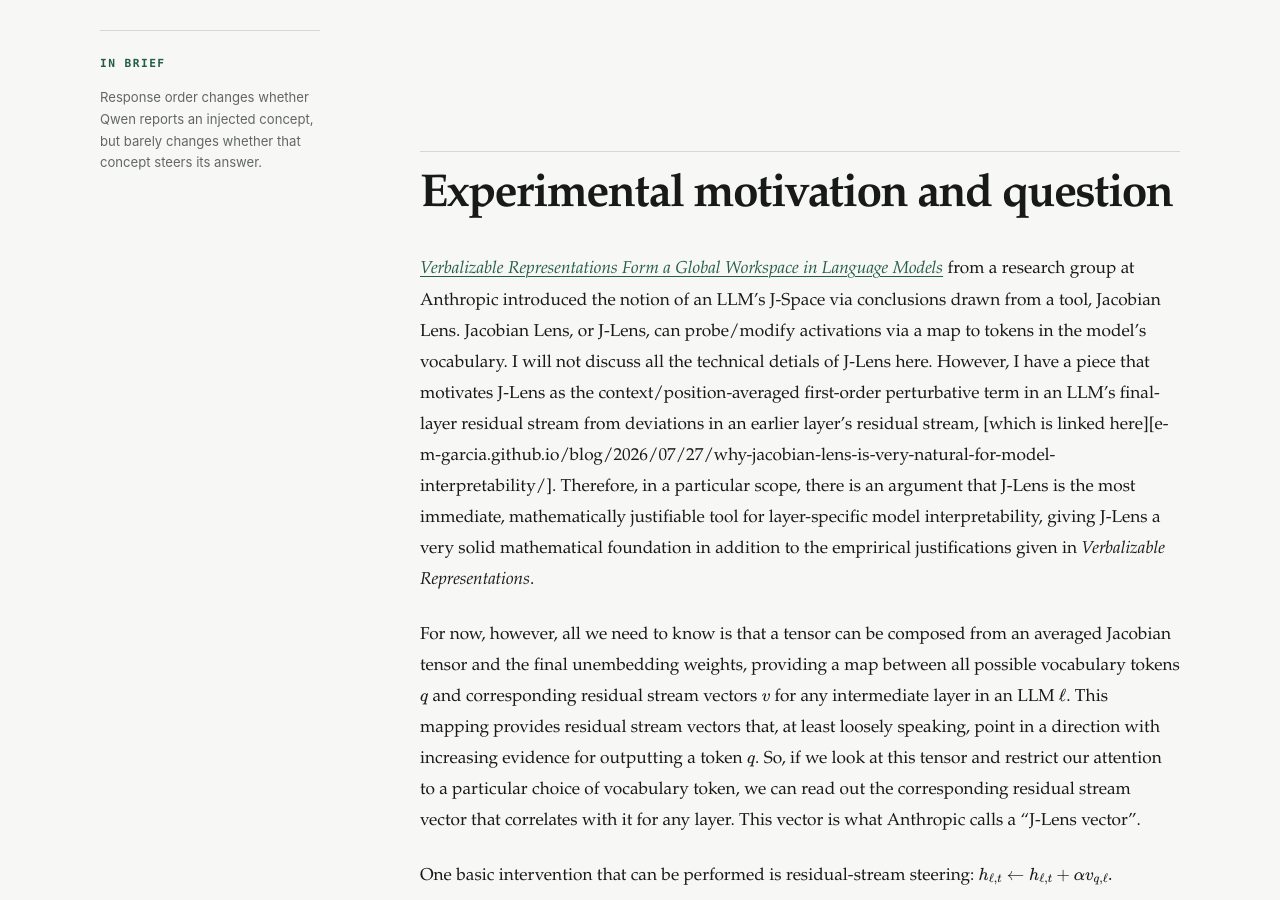
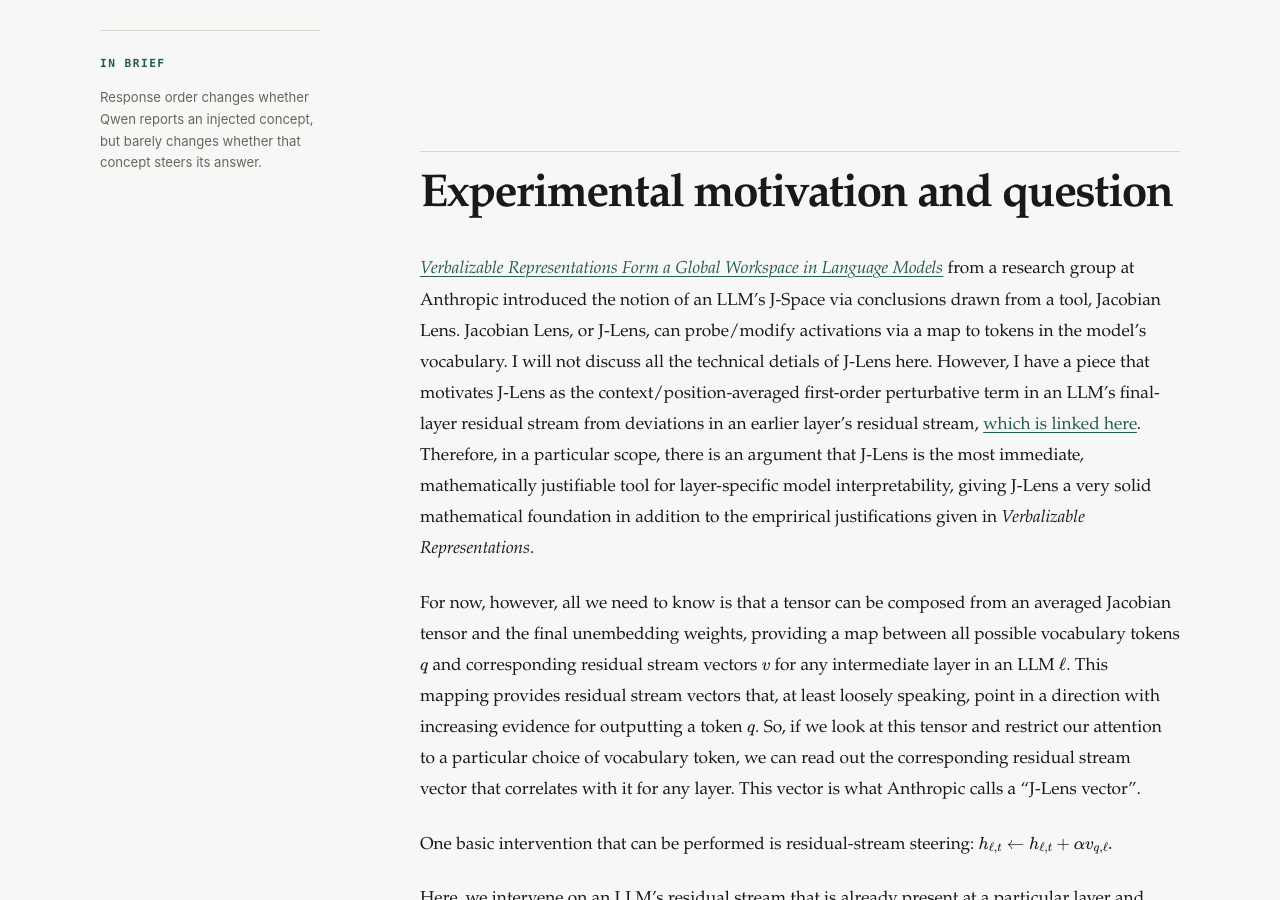
Before and after one commit to e-m-garcia/e-m-garcia.github.io, a Jekyll site: the page built from QWEN36_JVECTOR_RESPONSE_ORDER.md, in a window 1280 px wide and 900 px high, scrolled down 2167 px. Built offline with Jekyll 4.4.1, drawn with Linux system fonts in a browser that asks for light colours; some of the changed lines change nothing that is shown; some of the changed text lies outside the part shown.

Commit message:
Fixed blog link in J Lens research post

```diff
--- a/QWEN36_JVECTOR_RESPONSE_ORDER.md
+++ b/QWEN36_JVECTOR_RESPONSE_ORDER.md
@@ -30,7 +30,7 @@ The data also shows that injections were much more effective in steering when pe
 
 ## Experimental motivation and question
 
-[*Verbalizable Representations Form a Global Workspace in Language Models*][anthropic-paper] from a research group at Anthropic introduced the notion of an LLM's J-Space via conclusions drawn from a tool, Jacobian Lens. Jacobian Lens, or J-Lens, can probe/modify activations via a map to tokens in the model's vocabulary. I will not discuss all the technical detials of J-Lens here. However, I have a piece that motivates J-Lens as the context/position-averaged first-order perturbative term in an LLM's final-layer residual stream from deviations in an earlier layer's residual stream, [which is linked here][e-m-garcia.github.io/blog/2026/07/27/why-jacobian-lens-is-very-natural-for-model-interpretability/]. Therefore, in a particular scope, there is an argument that J-Lens is the most immediate, mathematically justifiable tool for layer-specific model interpretability, giving J-Lens a very solid mathematical foundation in addition to the emprirical justifications given in *Verbalizable Representations*.
+[*Verbalizable Representations Form a Global Workspace in Language Models*][anthropic-paper] from a research group at Anthropic introduced the notion of an LLM's J-Space via conclusions drawn from a tool, Jacobian Lens. Jacobian Lens, or J-Lens, can probe/modify activations via a map to tokens in the model's vocabulary. I will not discuss all the technical detials of J-Lens here. However, I have a piece that motivates J-Lens as the context/position-averaged first-order perturbative term in an LLM's final-layer residual stream from deviations in an earlier layer's residual stream, [which is linked here](https://e-m-garcia.github.io/blog/2026/07/27/why-jacobian-lens-is-very-natural-for-model-interpretability/). Therefore, in a particular scope, there is an argument that J-Lens is the most immediate, mathematically justifiable tool for layer-specific model interpretability, giving J-Lens a very solid mathematical foundation in addition to the emprirical justifications given in *Verbalizable Representations*.
 
 For now, however, all we need to know is that a tensor can be composed from an averaged Jacobian tensor and the final unembedding weights, providing a map between all possible vocabulary tokens $q$ and corresponding residual stream vectors $v$ for any intermediate layer in an LLM $\ell$. This mapping provides residual stream vectors that, at least loosely speaking, point in a direction with increasing evidence for outputting a token $q$. So, if we look at this tensor and restrict our attention to a particular choice of vocabulary token, we can read out the corresponding residual stream vector that correlates with it for any layer. This vector is what Anthropic calls a "J-Lens vector".
 
@@ -429,3 +429,4 @@ All cells below aggregate the 13 positive strengths and contain counts out of 26
 [anthropic-code]: https://github.com/anthropics/jacobian-lens
 [neuronpedia]: https://www.neuronpedia.org/
 [neuronpedia-lens]: https://huggingface.co/neuronpedia/jacobian-lens/blob/b62c39069a0740aebcc70462231b68612cae367f/qwen3.6-27b/jlens/Salesforce-wikitext/Qwen3.6-27B_jacobian_lens_n1000.pt
+[https://e-m-garcia.github.io/blog/2026/07/27/why-jacobian-lens-is-very-natural-for-model-interpretability/]:
```
